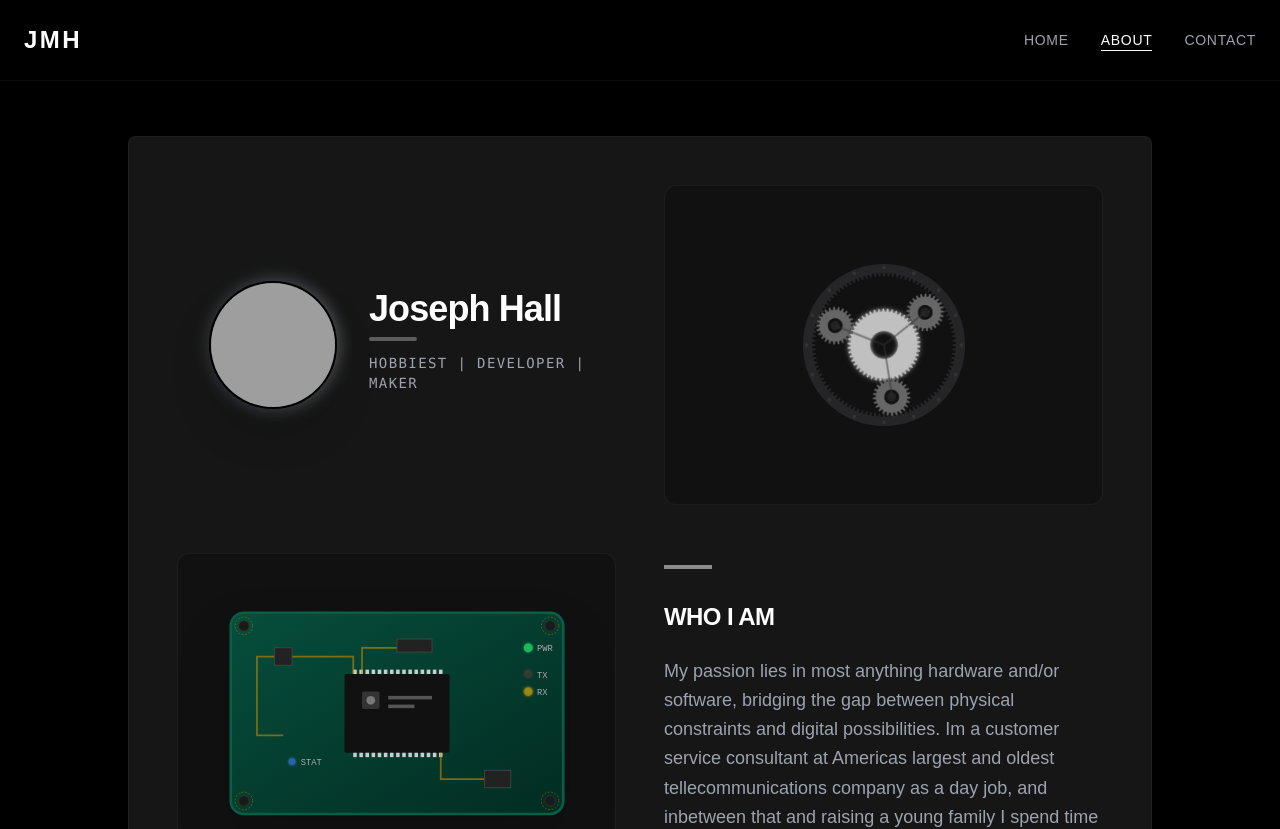
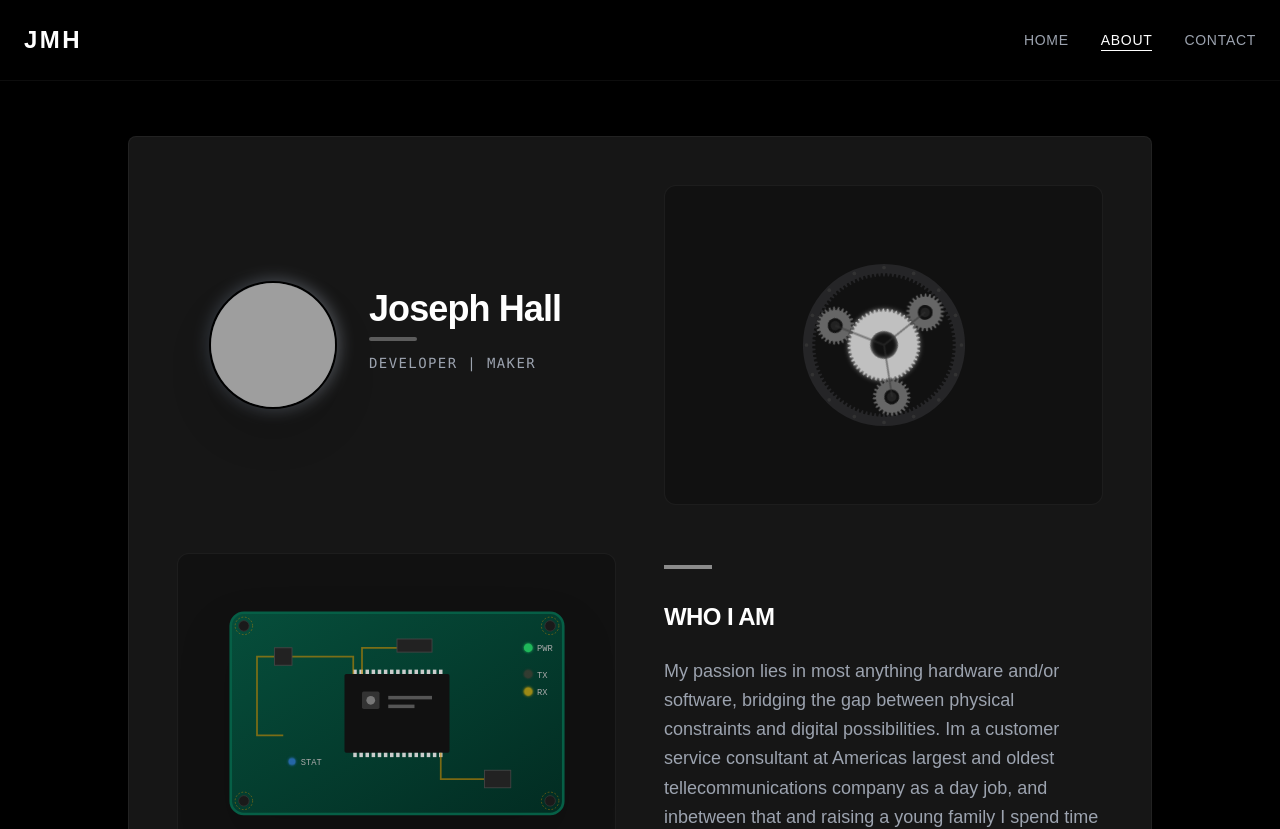
Before and after one commit to JosephMattHall/jmh, a Next.js app: page /about in a window 1280 px wide. Shown: the top 829 px of the page. Built offline with nearby package versions, Linux system fonts and the light colour scheme; grey boxes are pictures that could not be loaded.

Commit message:
adjust about page

```diff
--- a/app/about/page.tsx
+++ b/app/about/page.tsx
@@ -27,7 +27,7 @@ const AboutPage: React.FC = () => {
                    </h2>
                    <div className="h-1 w-12 bg-white/30 mb-3 rounded-full mx-auto sm:mx-0"></div>
                    <p className="text-gray-400 font-mono text-sm tracking-[0.1em] uppercase">
-                       Hobbiest | Developer | Maker
+                       Developer | Maker
                    </p>
                </div>
            </div>
```
